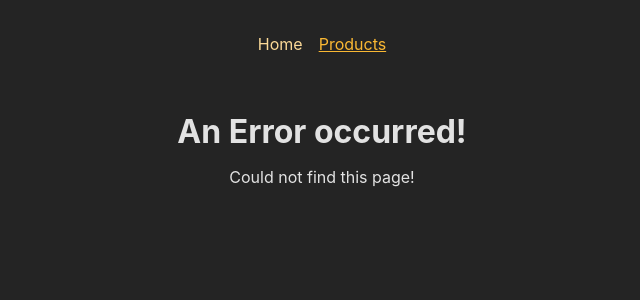
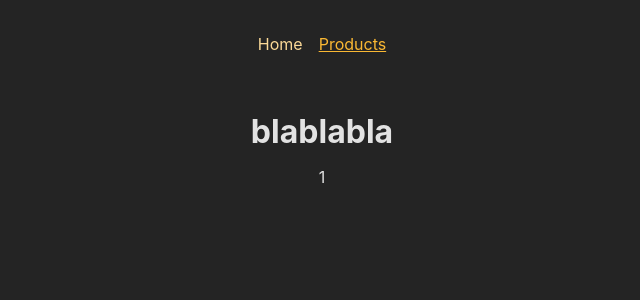
Before and after one commit to dasha12345-s/ReactRouter, a React (Create React App) app: page /products/1 in a window 1280 px wide. Shown: the top 300 px of the page, without its empty margins (318-958 px from the left). Built offline with nearby package versions, Linux system fonts and the light colour scheme.

Commit message:
Defining and Using Dynamic Routers

```diff
--- a/src/App.js
+++ b/src/App.js
@@ -3,6 +3,7 @@
 import ProductsPage from "./pages/Products";
 import RootLayout from "./pages/Root";
 import ErrorPage from "./pages/Error";
+import ProductDetail from "./pages/ProdDetail";
 
 // const routeDef = createRoutesFromElements(
 //   <Route>
@@ -17,7 +18,8 @@
     errorElement: <ErrorPage/>,
     children: [
       {path: '/', element: <HomePage /> },
-      {path: '/products', element: <ProductsPage />}
+      {path: '/products', element: <ProductsPage />},
+      {path: '/products/:productId', element: <ProductDetail/>}
     ]
   },
 ])
--- a/src/pages/Home.js
+++ b/src/pages/Home.js
@@ -1,6 +1,7 @@
 import  { Link } from 'react-router-dom';
 
 function HomePage(){
+
   return(
     <>
   <h1>My Home Page</h1>
--- /dev/null
+++ b/src/pages/ProdDetail.js
@@ -0,0 +1,15 @@
+import {useParams } from 'react-router-dom'
+
+function ProductDetail(){
+  const params = useParams();
+
+
+  return(
+  <>
+    <h1>blablabla</h1>
+    <p>{params.productId}</p>
+  </>
+  )
+}
+
+export default ProductDetail;
--- a/src/pages/Products.js
+++ b/src/pages/Products.js
@@ -1,3 +1,12 @@
 export default function ProductPage(){
-  return <p> my products</p>
-}
+  return(
+    <>
+    <h1> my products</h1>
+    <ul>
+      <li>Prod1</li>
+      <li>Prod2</li>
+      <li>Prod3</li>
+    </ul>
+    </>
+  )
+  }
```
